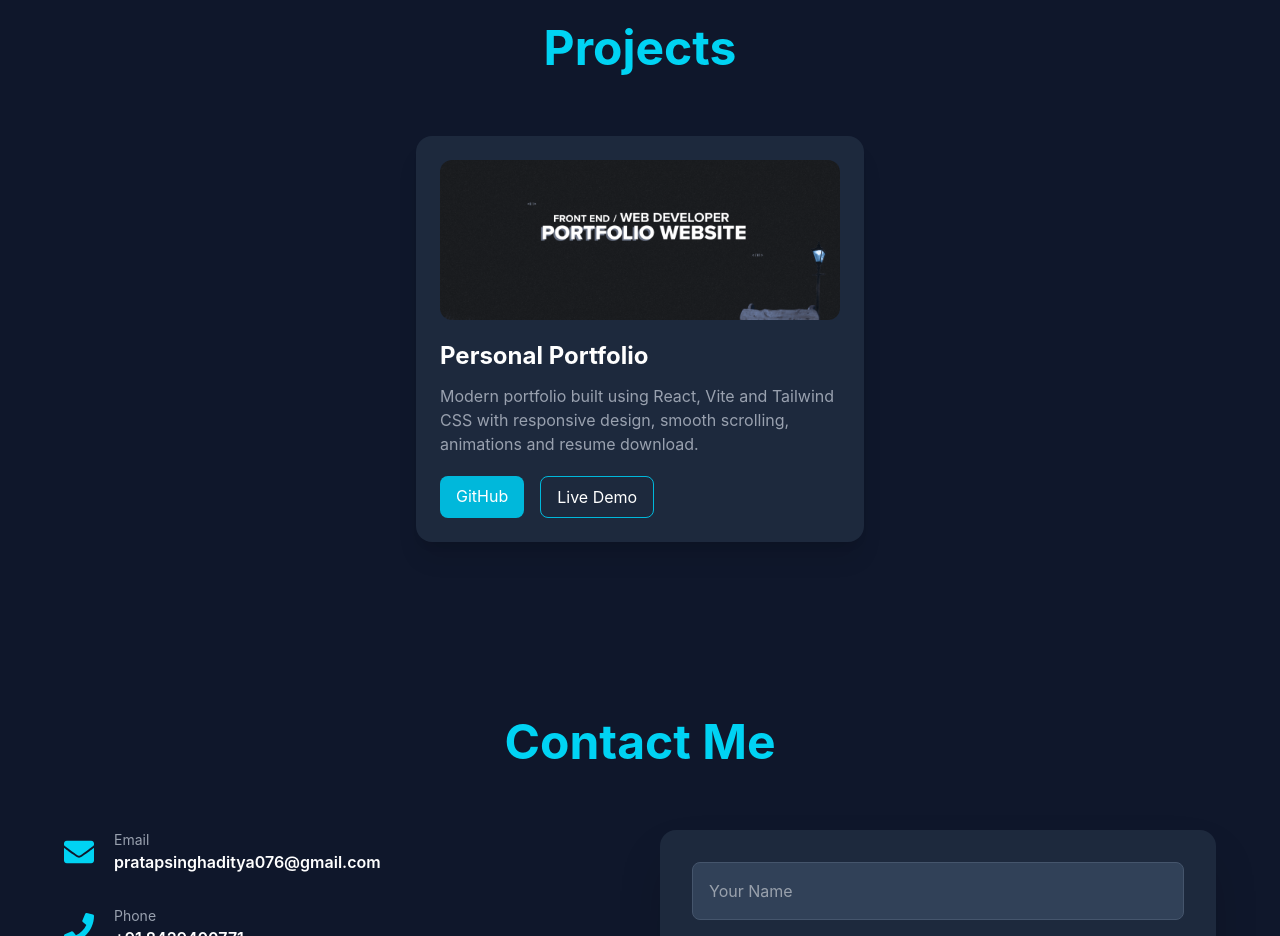
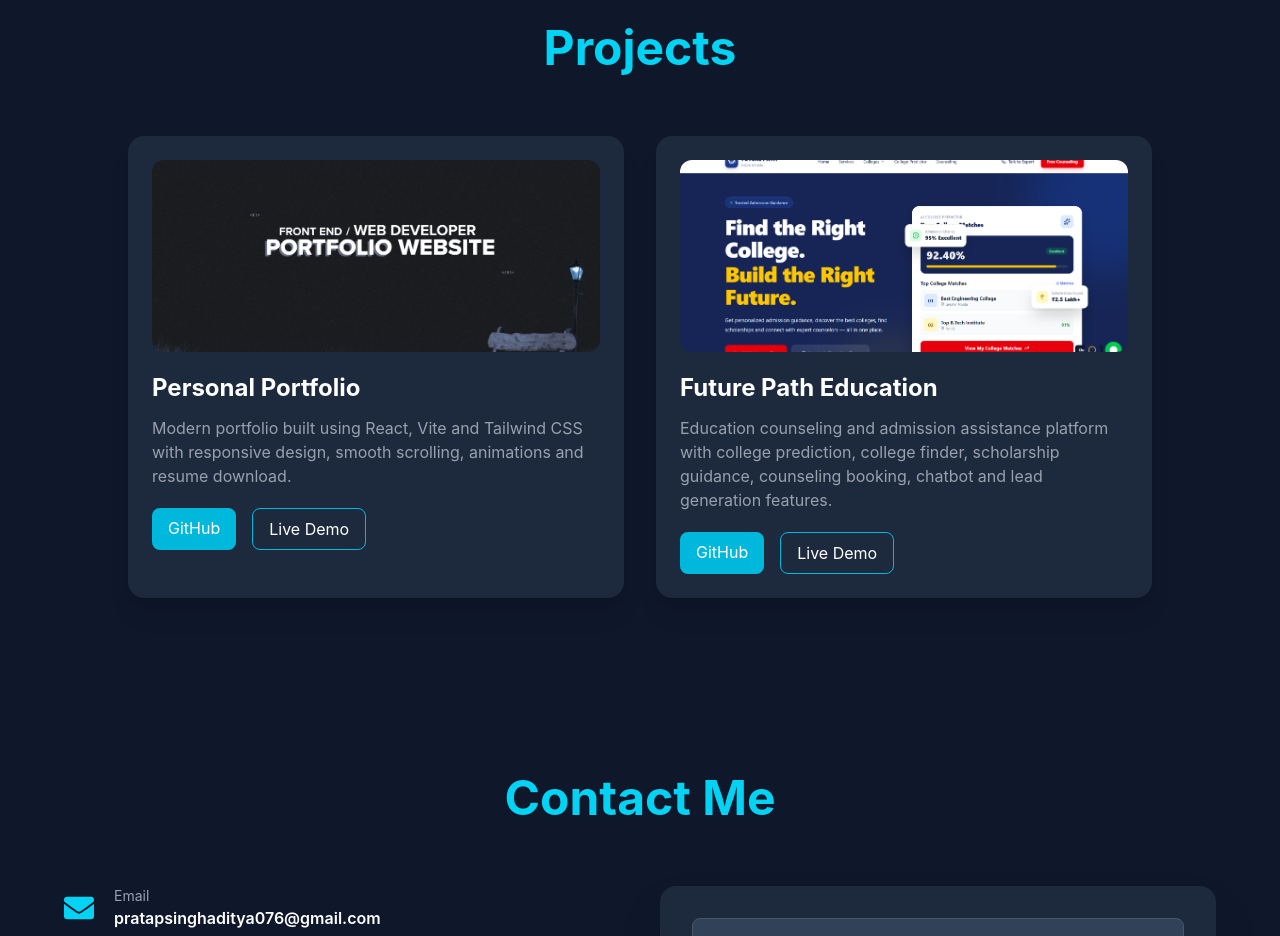
Before and after one commit to qwertyaditya0/ADITYA-PRATAP-SINGH-PORTFOLIO, a React (Vite) app: page / in a window 1280 px wide. Shown: the part 2200-3136 px from the top of the page. Built offline with nearby package versions, Linux system fonts and the light colour scheme.

Commit message:
Add FuturePath project

```diff
--- a/src/components/Projects.jsx
+++ b/src/components/Projects.jsx
@@ -1,4 +1,5 @@
 import portfolio from "../assets/portfolio.png";
+import futurepath from "../assets/futurepath.png";
 
 const projects = [
   {
@@ -6,6 +7,14 @@ const projects = [
     desc: "Modern portfolio built using React, Vite and Tailwind CSS with responsive design, smooth scrolling, animations and resume download.",
     github: "https://github.com/qwertyaditya0/ADITYA-PRATAP-SINGH-PORTFOLIO",
     live: "#",
+    image: portfolio,
+  },
+  {
+    title: "Future Path Education",
+    desc: "Education counseling and admission assistance platform with college prediction, college finder, scholarship guidance, counseling booking, chatbot and lead generation features.",
+    github: "https://github.com/qwertyaditya0/FuturePath",
+    live: "https://future-path-eight.vercel.app/",
+    image: futurepath,
   },
 ];
 
@@ -20,16 +29,16 @@ export default function Projects() {
           Projects
         </h2>
 
-        <div className="flex justify-center">
+        <div className="grid md:grid-cols-2 gap-8 max-w-5xl mx-auto">
           {projects.map((project) => (
             <div
               key={project.title}
-              className="bg-slate-800 rounded-2xl p-6 shadow-xl hover:scale-105 duration-300 w-full max-w-md"
+              className="bg-slate-800 rounded-2xl p-6 shadow-xl hover:scale-105 duration-300"
             >
               <img
-                src={portfolio}
-                alt="Portfolio"
-                className="h-40 w-full object-cover rounded-xl mb-5"
+                src={project.image}
+                alt={project.title}
+                className="h-48 w-full object-cover rounded-xl mb-5"
               />
 
               <h3 className="text-2xl font-bold mb-3">
```
Also changed, not shown: src/assets/futurepath.png (added).
